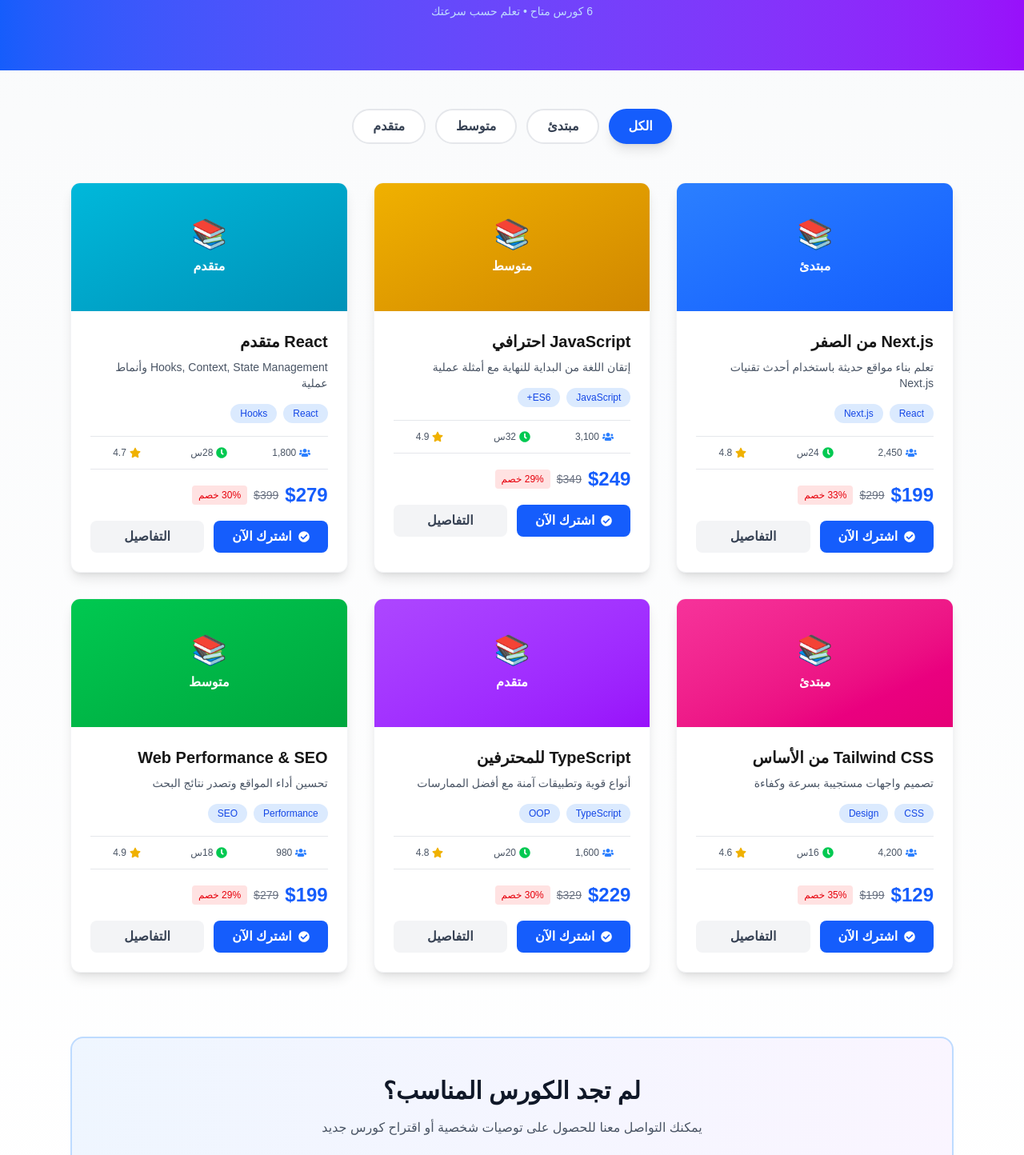
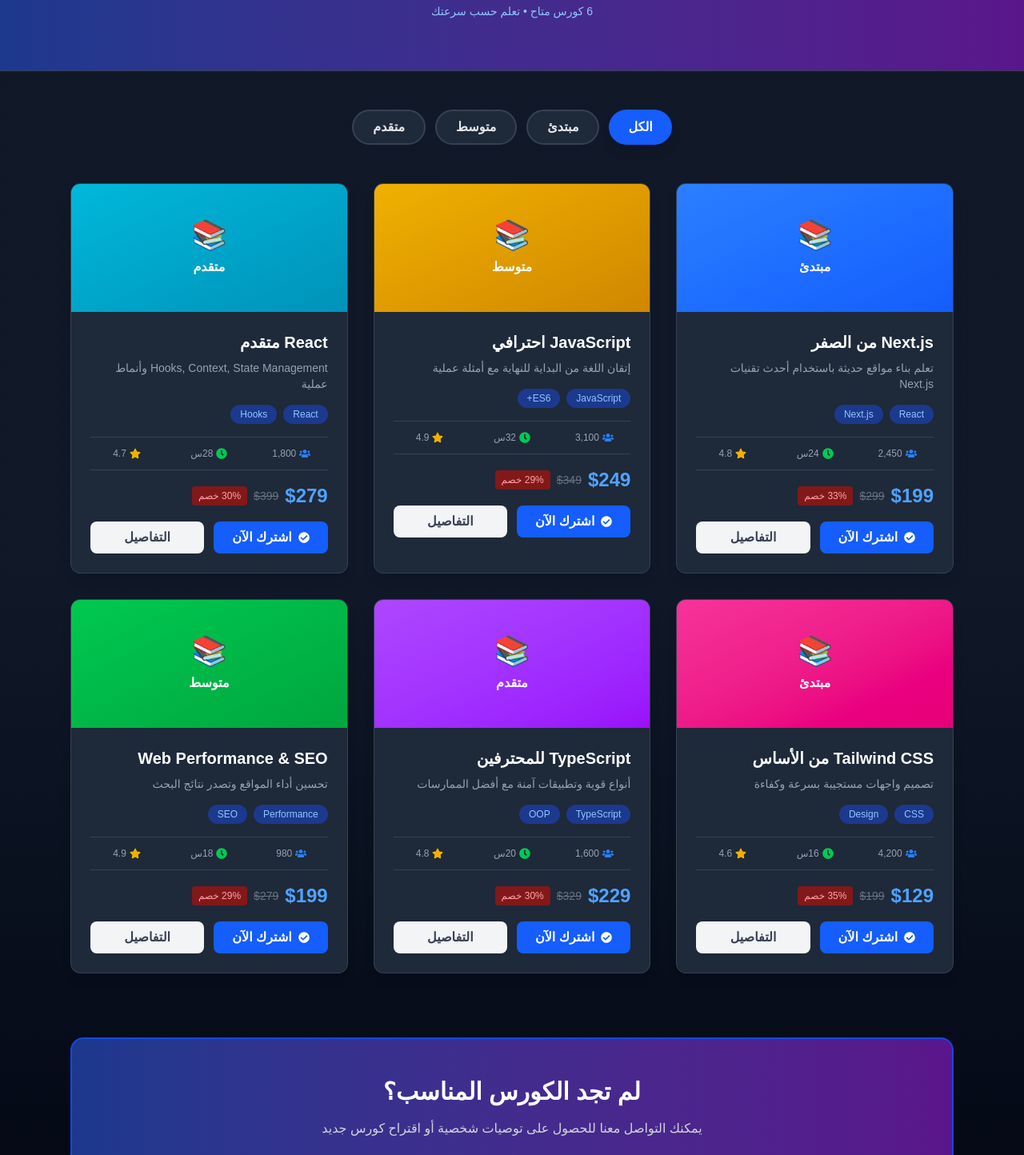
Before and after one commit to mohamed-engineer/academy-website, a Next.js app: page /courses in a window 1280 px wide. Shown: the part 160-1604 px from the top of the page at 80% size. Built offline with nearby package versions, Linux system fonts and the light colour scheme.

Commit message:
updated!

```diff
--- a/app/courses/page.tsx
+++ b/app/courses/page.tsx
@@ -109,19 +109,19 @@
   };
 
   return (
-    <div className="min-h-screen bg-gradient-to-b from-gray-50 to-white">
+    <div className="min-h-screen bg-gradient-to-b from-gray-900 via-gray-900 to-gray-950">
       {/* Header Section */}
-      <div className="bg-gradient-to-r from-blue-600 to-purple-600 text-white py-16 px-6">
+      <div className="bg-gradient-to-r from-blue-900 to-purple-900 text-white py-16 px-6 border-b border-gray-700">
         <motion.div
           initial={{ opacity: 0, y: -20 }}
           animate={{ opacity: 1, y: 0 }}
           className="max-w-6xl mx-auto text-center"
         >
           <h1 className="text-5xl font-bold mb-4">كل الكورسات</h1>
-          <p className="text-xl text-blue-100">
+          <p className="text-xl text-blue-200">
             اختر من مجموعة واسعة من الدورات التعليمية المتخصصة
           </p>
-          <p className="text-sm text-blue-200 mt-2">
+          <p className="text-sm text-blue-300 mt-2">
             {courses.length} كورس متاح • تعلم حسب سرعتك
           </p>
         </motion.div>
@@ -144,7 +144,7 @@
               className={`px-6 py-2 rounded-full font-semibold transition ${
                 filter === level
                   ? "bg-blue-600 text-white shadow-lg"
-                  : "bg-white text-gray-700 border-2 border-gray-200 hover:border-blue-600"
+                  : "bg-gray-800 text-gray-200 border-2 border-gray-700 hover:border-blue-500 hover:bg-gray-700"
               }`}
             >
               {level}
@@ -166,7 +166,7 @@
               onHoverStart={() => setHoveredId(course.id)}
               onHoverEnd={() => setHoveredId(null)}
               whileHover={{ y: -10 }}
-              className="group bg-white rounded-xl shadow-lg hover:shadow-2xl transition duration-300 overflow-hidden cursor-pointer border border-gray-100"
+              className="group bg-gray-800 rounded-xl shadow-lg hover:shadow-2xl transition duration-300 overflow-hidden cursor-pointer border border-gray-700 hover:border-blue-500"
             >
               {/* Course Image Section */}
               <div className={`h-40 ${course.image} relative overflow-hidden`}>
@@ -185,12 +185,12 @@
               {/* Content Section */}
               <div className="p-6">
                 {/* Title */}
-                <h2 className="text-xl font-bold mb-2 group-hover:text-blue-600 transition">
+                <h2 className="text-xl font-bold mb-2 text-white group-hover:text-blue-400 transition">
                   {course.title}
                 </h2>
 
                 {/* Description */}
-                <p className="text-gray-600 text-sm mb-4 line-clamp-2">
+                <p className="text-gray-400 text-sm mb-4 line-clamp-2">
                   {course.desc}
                 </p>
 
@@ -199,7 +199,7 @@
                   {course.tags.slice(0, 2).map((tag) => (
                     <span
                       key={tag}
-                      className="text-xs bg-blue-100 text-blue-700 px-3 py-1 rounded-full"
+                      className="text-xs bg-blue-900 text-blue-300 px-3 py-1 rounded-full"
                     >
                       {tag}
                     </span>
@@ -207,11 +207,11 @@
                 </div>
 
                 {/* Course Stats */}
-                <div className="grid grid-cols-3 gap-3 mb-4 py-3 border-y border-gray-200">
+                <div className="grid grid-cols-3 gap-3 mb-4 py-3 border-y border-gray-700">
                   <div className="text-center">
                     <div className="flex items-center justify-center gap-1">
                       <FaUsers className="text-blue-500 text-sm" />
-                      <span className="text-xs text-gray-600">
+                      <span className="text-xs text-gray-400">
                         {course.students.toLocaleString()}
                       </span>
                     </div>
@@ -219,7 +219,7 @@
                   <div className="text-center">
                     <div className="flex items-center justify-center gap-1">
                       <FaClock className="text-green-500 text-sm" />
-                      <span className="text-xs text-gray-600">
+                      <span className="text-xs text-gray-400">
                         {course.hours}س
                       </span>
                     </div>
@@ -227,7 +227,7 @@
                   <div className="text-center">
                     <div className="flex items-center justify-center gap-1">
                       <FaStar className="text-yellow-500 text-sm" />
-                      <span className="text-xs text-gray-600">
+                      <span className="text-xs text-gray-400">
                         {course.rating}
                       </span>
                     </div>
@@ -237,13 +237,13 @@
                 {/* Price Section */}
                 <div className="mb-4">
                   <div className="flex items-center gap-2">
-                    <span className="text-2xl font-bold text-blue-600">
+                    <span className="text-2xl font-bold text-blue-400">
                       ${course.price}
                     </span>
                     <span className="text-sm text-gray-500 line-through">
                       ${course.originalPrice}
                     </span>
-                    <span className="text-xs bg-red-100 text-red-600 px-2 py-1 rounded">
+                    <span className="text-xs bg-red-900 text-red-300 px-2 py-1 rounded">
                       {Math.round(
                         ((course.originalPrice - course.price) /
                           course.originalPrice) *
@@ -284,7 +284,7 @@
             animate={{ opacity: 1 }}
             className="text-center py-20"
           >
-            <p className="text-2xl text-gray-600">
+            <p className="text-2xl text-gray-400">
               لا توجد كورسات في هذا المستوى حالياً
             </p>
           </motion.div>
@@ -294,12 +294,12 @@
         <motion.div
           initial={{ opacity: 0, y: 20 }}
           whileInView={{ opacity: 1, y: 0 }}
-          className="mt-20 bg-gradient-to-r from-blue-50 to-purple-50 rounded-2xl p-12 text-center border-2 border-blue-200"
+          className="mt-20 bg-gradient-to-r from-blue-900 to-purple-900 rounded-2xl p-12 text-center border-2 border-blue-700"
         >
-          <h3 className="text-3xl font-bold mb-4 text-gray-900">
+          <h3 className="text-3xl font-bold mb-4 text-white">
             لم تجد الكورس المناسب؟
           </h3>
-          <p className="text-gray-600 mb-6 max-w-2xl mx-auto">
+          <p className="text-gray-300 mb-6 max-w-2xl mx-auto">
             يمكنك التواصل معنا للحصول على توصيات شخصية أو اقتراح كورس جديد
           </p>
           <motion.button
```
